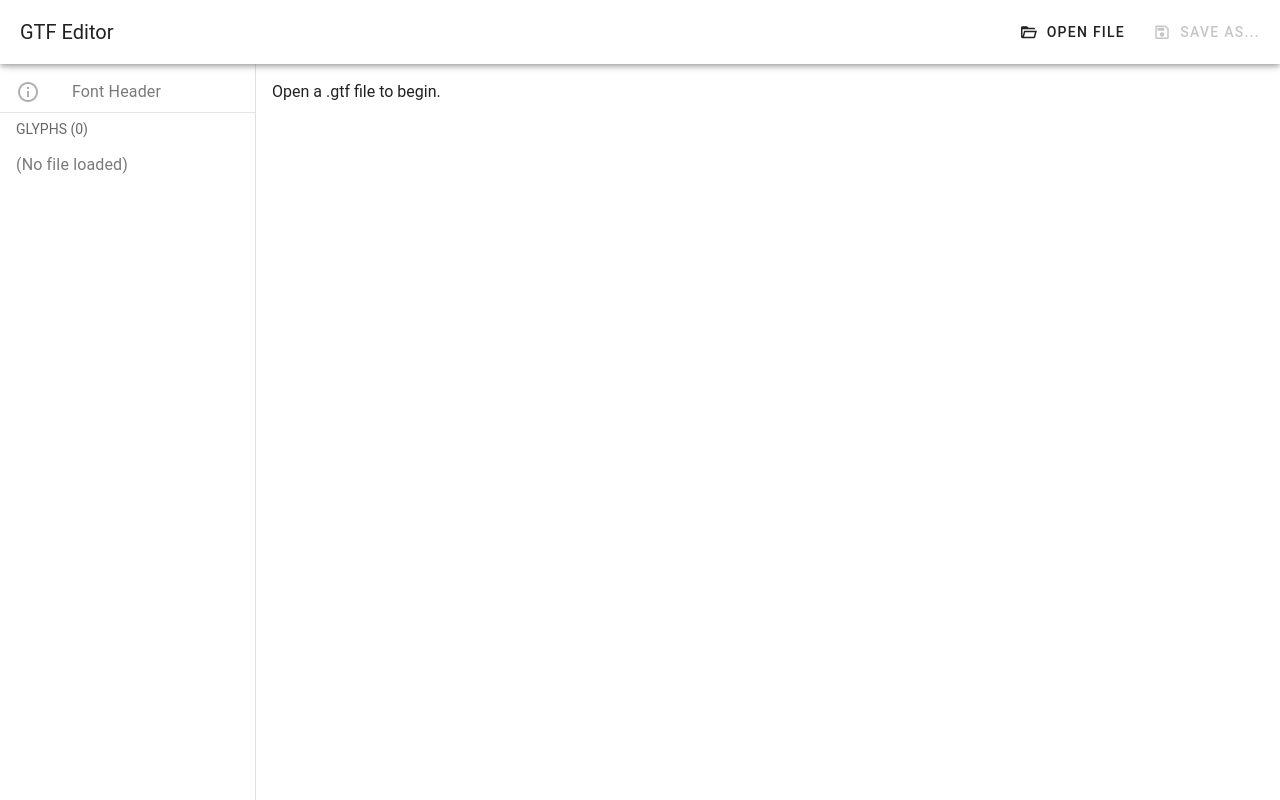
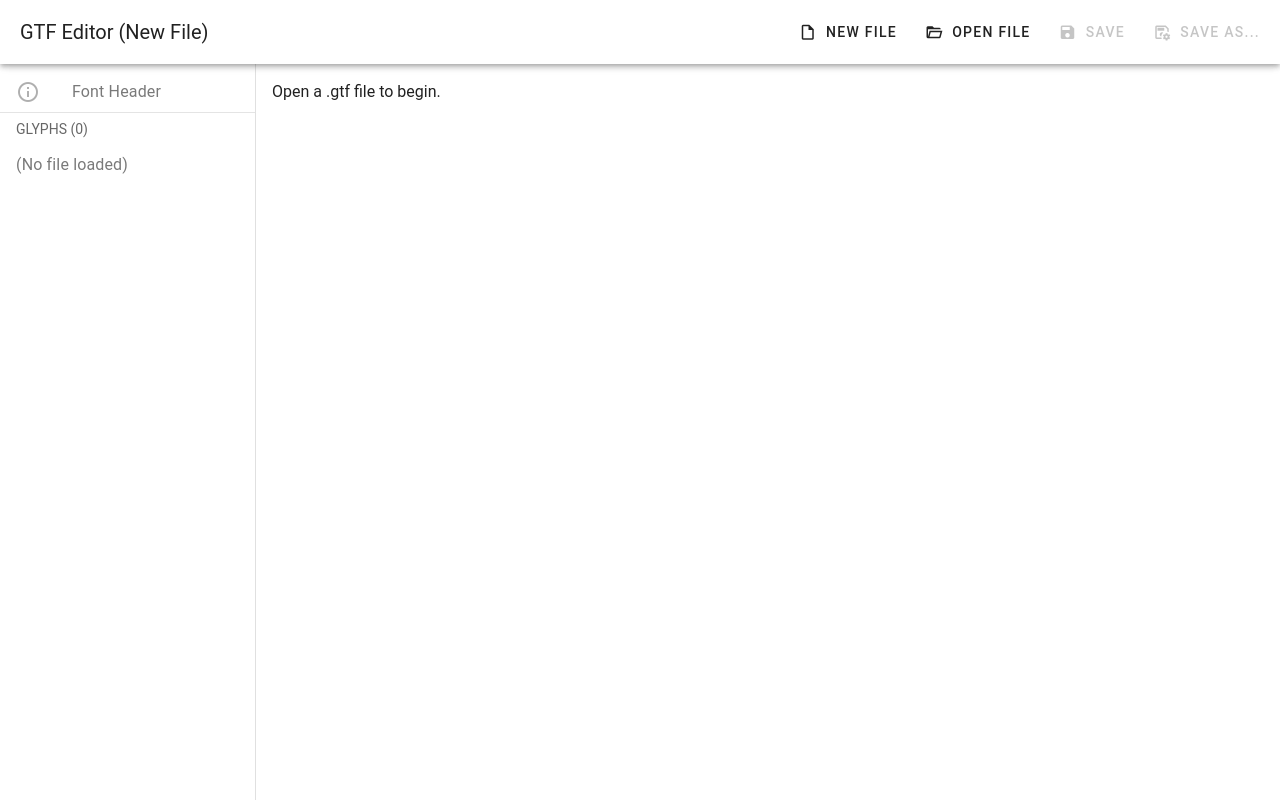
Before and after one commit to mdrska80/gtf-editor, a Vue app: page / in a window 1280 px wide. Built offline with nearby package versions, Linux system fonts and the light colour scheme.

Commit message:
feat: Implement Save and New File functionality

```diff
--- a/src/App.vue
+++ b/src/App.vue
@@ -12,6 +12,7 @@ const currentView = ref(null); // Possible values: null, 'header', 'glyph'
 const gtfData = ref(null); // Holds the parsed GTF document { header: {}, glyphs: [] }
 const currentError = ref(null); // Holds error messages
 const selectedGlyphName = ref(null); // Holds the name of the selected glyph
+const currentFilePath = ref(null); // Holds the path of the currently open file
 
 // --- Computed Properties ---
 
@@ -30,6 +31,7 @@ async function openFile() {
   gtfData.value = null; // Clear previous data
   selectedGlyphName.value = null;
   currentView.value = null;
+  currentFilePath.value = null; // Reset file path
   try {
     const selectedPath = await open({
       multiple: false,
@@ -47,6 +49,7 @@ async function openFile() {
       const document = await invoke('load_gtf_file', { path: selectedPath });
       console.log("Parsed document:", document);
       gtfData.value = document; // Store the parsed data
+      currentFilePath.value = selectedPath; // Store the path
       currentView.value = 'header'; // Show header editor after loading
       selectedGlyphName.value = null; // Ensure no glyph is selected initially
     } else {
@@ -58,6 +61,7 @@ async function openFile() {
     gtfData.value = null; // Clear data on error
     currentView.value = null;
     selectedGlyphName.value = null;
+    currentFilePath.value = null; // Clear path on error
     alert(`Failed to load file: ${error}`); // Simple error feedback
   }
 }
@@ -88,7 +92,7 @@ async function saveFileAs() {
         document: gtfData.value // Pass the current data
       });
       console.log("File saved successfully.");
-      // Optionally show a success message (e.g., using a snackbar)
+      currentFilePath.value = savePath; // Store the path after successful save
       alert("File saved successfully!");
     } else {
       console.log("File saving cancelled.");
@@ -101,6 +105,44 @@ async function saveFileAs() {
   }
 }
 
+// Function to save the file to its current path
+async function saveFile() {
+  if (!gtfData.value || !currentFilePath.value) {
+    console.warn("Save attempted but no data or file path is available.");
+    // Optionally call saveFileAs if no path exists?
+    // if (!currentFilePath.value && gtfData.value) saveFileAs();
+    return;
+  }
+  currentError.value = null;
+  console.log(`Saving to current path: ${currentFilePath.value}`);
+  try {
+      await invoke('save_gtf_file', {
+        path: currentFilePath.value, // Use the stored path
+        document: gtfData.value // Pass the current data
+      });
+      console.log("File saved successfully (overwrite).");
+      // Add subtle feedback, e.g., a temporary message or status bar update
+      // For now, maybe just a brief console log
+      // alert("File saved."); // Alert might be too intrusive for quick save
+  } catch (error) {
+     console.error("Error saving file (overwrite):", error);
+     currentError.value = `Error saving file: ${error}`;
+     alert(`Failed to save file: ${error}`); // Show error on failure
+  }
+}
+
+// Function to start a new, empty document
+function newFile() {
+   // TODO: Add check for unsaved changes before proceeding
+   // Example: if (hasUnsavedChanges() && !confirm("Discard unsaved changes?")) return;
+   console.log("Creating new file...");
+   gtfData.value = { header: {}, glyphs: [] }; // Reset data to empty structure
+   currentFilePath.value = null; // Clear file path
+   selectedGlyphName.value = null;
+   currentView.value = 'header'; // Start at header
+   currentError.value = null;
+}
+
 // Function to handle selecting a glyph from the list
 function selectGlyph(glyphName) {
   selectedGlyphName.value = glyphName;
@@ -111,6 +153,62 @@ function selectGlyph(glyphName) {
 function selectHeader() {
   selectedGlyphName.value = null; // Deselect any glyph
   currentView.value = 'header'; // Switch view to header editor
+}
+
+// Function to add a new glyph
+function addGlyph() {
+  if (!gtfData.value) return; // Need existing data structure
+
+  // Find a unique default name
+  let newName = 'NewGlyph';
+  let counter = 1;
+  const existingNames = new Set(gtfData.value.glyphs.map(g => g.name));
+  while (existingNames.has(newName + counter)) {
+      counter++;
+  }
+  newName = newName + counter;
+
+  // Create a default glyph structure
+  const newGlyph = {
+      name: newName,
+      unicode: null,
+      char_repr: null,
+      size: { width: 5, height: 7 }, // Default size, can be adjusted
+      palette: null, // Default to monochrome
+      bitmap: Array(7).fill('.'.repeat(5)), // Create default bitmap based on size
+      validation_warnings: null
+  };
+
+  gtfData.value.glyphs.push(newGlyph);
+  console.log(`Added glyph: ${newName}`);
+
+  // Automatically select the new glyph
+  selectGlyph(newName);
+}
+
+// Function to remove the selected glyph
+function removeGlyph() {
+  if (!gtfData.value || !selectedGlyphName.value) return; // Need data and selection
+
+  // Optional: Add confirmation dialog here later
+  // if (!confirm(`Are you sure you want to delete glyph '${selectedGlyphName.value}'?`)) {
+  //    return;
+  // }
+
+  const indexToRemove = gtfData.value.glyphs.findIndex(g => g.name === selectedGlyphName.value);
+
+  if (indexToRemove !== -1) {
+      const removedName = gtfData.value.glyphs[indexToRemove].name;
+      gtfData.value.glyphs.splice(indexToRemove, 1);
+      console.log(`Removed glyph: ${removedName}`);
+
+      // Deselect and switch view back to header
+      selectHeader();
+  } else {
+      console.warn(`Could not find glyph '${selectedGlyphName.value}' to remove.`);
+      // Clear selection just in case
+      selectHeader();
+  }
 }
 
 // Function to update header data based on emitted event
@@ -203,14 +301,26 @@ function updateGlyphData({ field, value }) {
   <v-app id="inspire">
     <v-app-bar>
       <v-app-bar-title>
-        GTF Editor {{ gtfData?.header?.font_name ? `- ${gtfData.header.font_name}` : '' }}
+        GTF Editor
+        {{ gtfData?.header?.font_name ? `- ${gtfData.header.font_name}` : '' }}
+        {{ currentFilePath ? ` (${currentFilePath.split('/').pop().split('\\').pop()})` : '(New File)' }}
       </v-app-bar-title>
 
+      <v-btn prepend-icon="mdi-file-outline" @click="newFile">
+        New File
+      </v-btn>
       <v-btn prepend-icon="mdi-folder-open-outline" @click="openFile">
         Open File
       </v-btn>
+       <v-btn
+        prepend-icon="mdi-content-save"
+        @click="saveFile"
+        :disabled="!gtfData || !currentFilePath"
+      >
+        Save
+      </v-btn>
       <v-btn
-        prepend-icon="mdi-content-save-outline"
+        prepend-icon="mdi-content-save-cog-outline"
         @click="saveFileAs"
         :disabled="!gtfData"
       >
@@ -230,6 +340,33 @@ function updateGlyphData({ field, value }) {
          ></v-list-item>
          <v-divider></v-divider>
          <v-list-subheader>GLYPHS ({{ gtfData?.glyphs?.length ?? 0 }})</v-list-subheader>
+
+         <!-- Add/Remove Buttons -->
+         <v-list-item v-if="gtfData">
+             <v-btn
+               @click="addGlyph"
+               block
+               prepend-icon="mdi-plus-box-outline"
+               variant="text"
+               size="small"
+               class="mb-1"
+             >
+                 Add New
+             </v-btn>
+             <v-btn
+               @click="removeGlyph"
+               block
+               prepend-icon="mdi-minus-box-outline"
+               variant="text"
+               size="small"
+               color="error"
+               :disabled="!selectedGlyphName"
+             >
+                 Remove Selected
+             </v-btn>
+         </v-list-item>
+         <v-divider v-if="gtfData"></v-divider>
+
          <!-- Iterate over actual glyphs when loaded -->
          <template v-if="gtfData && gtfData.glyphs">
            <v-list-item
```
